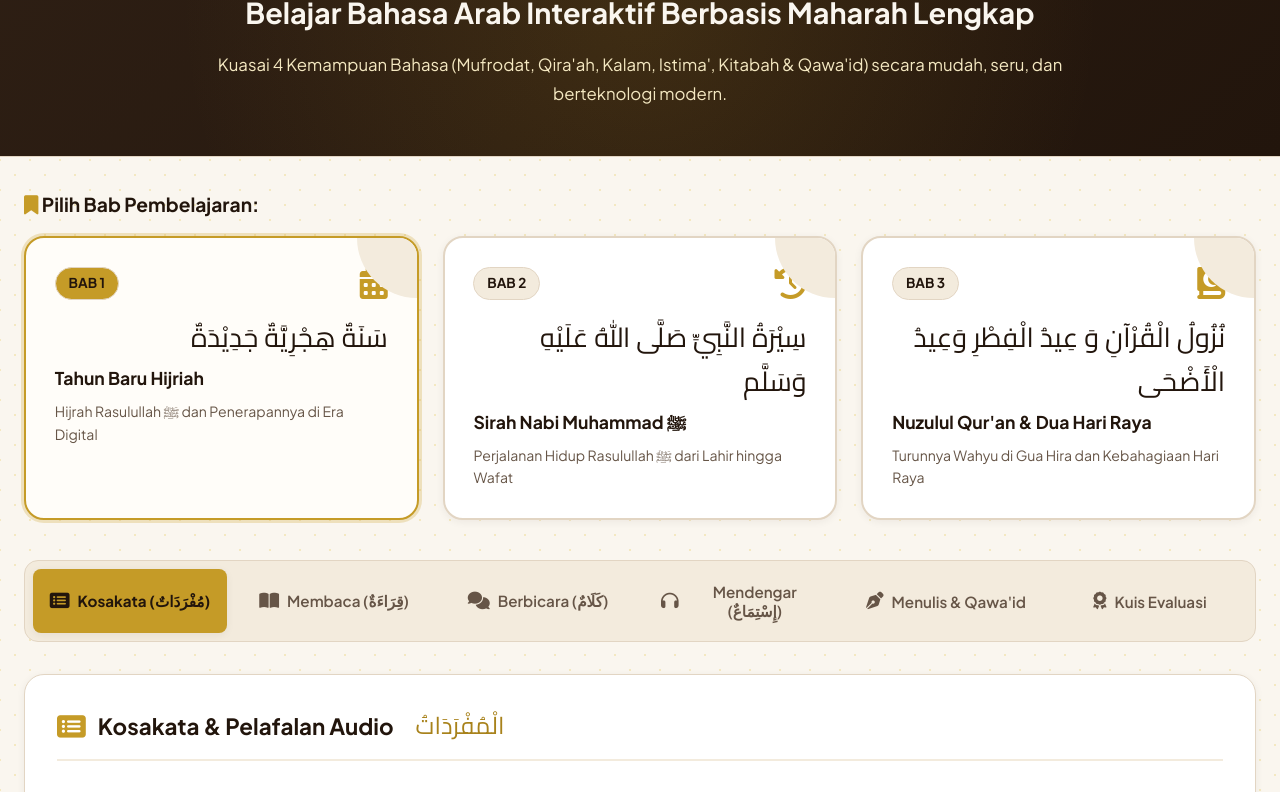
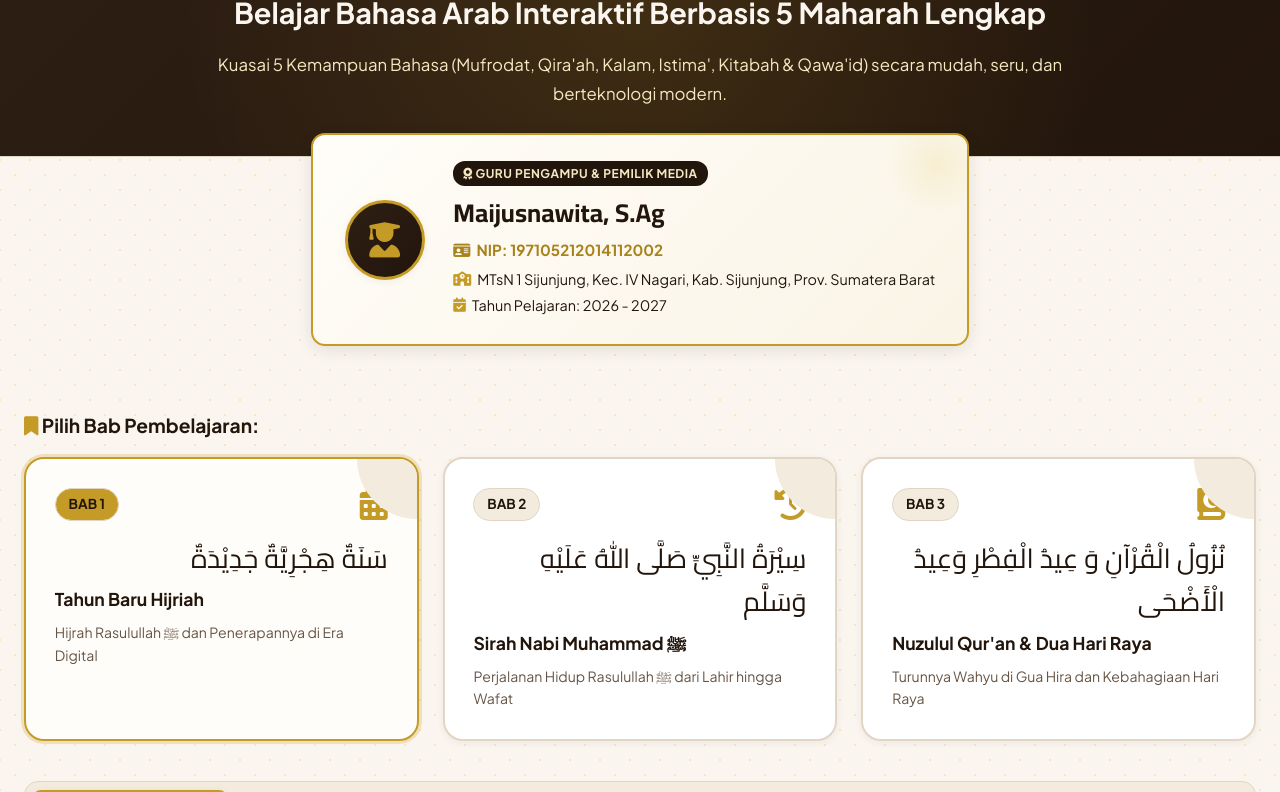
Before and after one commit to afifmashum61-oss/Arobiyatuna, a website: page index.html in a window 1280 px wide. Shown: the part 230-1022 px from the top of the page. Drawn offline with Linux system fonts and the light colour scheme; a web font is replaced by a local one.

Commit message:
Add teacher/owner identity card for Maijusnawita, S.Ag (MTsN 1 Sijunjung, NIP 197105212014112002, TP 2026-2027)

```diff
--- a/css/components.css
+++ b/css/components.css
@@ -1,6 +1,136 @@
 /* ==========================================================================
    Components CSS: Mufrodat, Qira'ah, Kalam, Istima', Qawa'id, & Kuis
    ========================================================================== */
+
+/* --------------------------------------------------------------------------
+   0. Teacher Identity Banner & Card
+   -------------------------------------------------------------------------- */
+.teacher-identity-banner {
+  margin: -1.5rem auto 2rem auto;
+  max-width: 1000px;
+  padding: 0 1rem;
+}
+
+.teacher-identity-card {
+  background: linear-gradient(135deg, #FFFDF8 0%, #FAF4E6 100%);
+  border: 2px solid var(--primary-gold);
+  border-radius: var(--radius-md);
+  padding: 1.5rem 2rem;
+  display: flex;
+  align-items: center;
+  gap: 1.8rem;
+  box-shadow: var(--shadow-md);
+  position: relative;
+  overflow: hidden;
+}
+
+.teacher-identity-card::before {
+  content: "";
+  position: absolute;
+  top: -20px;
+  right: -20px;
+  width: 100px;
+  height: 100px;
+  background: radial-gradient(circle, var(--gold-light) 0%, transparent 70%);
+  opacity: 0.6;
+  pointer-events: none;
+}
+
+.teacher-avatar {
+  width: 80px;
+  height: 80px;
+  border-radius: 50%;
+  background: linear-gradient(135deg, var(--dark-surface) 0%, var(--dark-bg) 100%);
+  color: var(--primary-gold);
+  display: flex;
+  align-items: center;
+  justify-content: center;
+  font-size: 2.2rem;
+  border: 3px solid var(--primary-gold);
+  flex-shrink: 0;
+  box-shadow: var(--shadow-sm);
+}
+
+.teacher-info {
+  flex-grow: 1;
+}
+
+.teacher-badge {
+  display: inline-block;
+  background-color: var(--dark-bg);
+  color: var(--gold-light);
+  font-size: 0.75rem;
+  font-weight: 700;
+  padding: 3px 10px;
+  border-radius: 12px;
+  margin-bottom: 0.4rem;
+  letter-spacing: 0.5px;
+}
+
+.teacher-name {
+  font-family: var(--font-arabic-heading);
+  font-size: 1.6rem;
+  color: var(--dark-bg);
+  margin-bottom: 0.3rem;
+  font-weight: 800;
+}
+
+.teacher-nip {
+  font-weight: 700;
+  font-size: 0.95rem;
+  color: var(--primary-gold-hover);
+  margin-bottom: 0.3rem;
+  display: flex;
+  align-items: center;
+  gap: 6px;
+}
+
+.teacher-school, .teacher-year {
+  font-size: 0.9rem;
+  color: var(--text-dark);
+  margin-bottom: 0.2rem;
+  display: flex;
+  align-items: center;
+  gap: 6px;
+}
+
+.teacher-school i, .teacher-year i {
+  color: var(--primary-gold);
+}
+
+/* Signature Block inside Certificate Modal */
+.cert-signature-block {
+  margin-top: 1.5rem;
+  padding-top: 1rem;
+  border-top: 1.5px dashed var(--primary-gold);
+  display: flex;
+  flex-direction: column;
+  align-items: center;
+}
+
+.cert-signature-title {
+  font-size: 0.8rem;
+  color: var(--text-muted);
+  margin-bottom: 0.2rem;
+}
+
+.cert-teacher-name {
+  font-family: var(--font-arabic-heading);
+  font-weight: 800;
+  font-size: 1.2rem;
+  color: var(--dark-bg);
+}
+
+.cert-teacher-nip {
+  font-size: 0.85rem;
+  font-weight: 600;
+  color: var(--primary-gold-hover);
+}
+
+.cert-school-name {
+  font-size: 0.8rem;
+  color: var(--text-muted);
+}
 
 /* --------------------------------------------------------------------------
    1. Mufrodat Section & Flashcards
--- a/index.html
+++ b/index.html
@@ -3,7 +3,7 @@
 <head>
   <meta charset="UTF-8">
   <meta name="viewport" content="width=device-width, initial-scale=1.0">
-  <title>Media Pembelajaran Bahasa Arab Interaktif</title>
+  <title>Arobiyatuna - Media Pembelajaran Bahasa Arab Interaktif | MTsN 1 Sijunjung</title>
 
   <!-- FontAwesome Icons & Google Fonts -->
   <link rel="stylesheet" href="https://cdnjs.cloudflare.com/ajax/libs/font-awesome/6.4.0/css/all.min.css">
@@ -23,6 +23,7 @@
         </div>
       </a>
       <ul class="nav-menu">
+        <li><a href="#teacher-profile" class="nav-link"><i class="fas fa-user-check"></i> Profil Guru</a></li>
         <li><a href="#chapters" class="nav-link active"><i class="fas fa-book"></i> Materi Bab</a></li>
         <li><a href="#evaluation" class="nav-link" onclick="document.querySelector('[data-tab=kuis]').click()"><i class="fas fa-trophy"></i> Kuis Evaluasi</a></li>
       </ul>
@@ -33,12 +34,32 @@
   <section class="hero-banner">
     <div class="hero-content">
       <h1 class="hero-arabic-title">مَلْعَبُ التَّعَلُّمِ لِلُّغَةِ العَرَبِيَّةِ</h1>
-      <div class="hero-title">Belajar Bahasa Arab Interaktif Berbasis Maharah Lengkap</div>
+      <div class="hero-title">Belajar Bahasa Arab Interaktif Berbasis 5 Maharah Lengkap</div>
       <p class="hero-desc">
-        Kuasai 4 Kemampuan Bahasa (Mufrodat, Qira'ah, Kalam, Istima', Kitabah & Qawa'id) secara mudah, seru, dan berteknologi modern.
+        Kuasai 5 Kemampuan Bahasa (Mufrodat, Qira'ah, Kalam, Istima', Kitabah & Qawa'id) secara mudah, seru, dan berteknologi modern.
       </p>
     </div>
   </section>
+
+  <!-- Teacher / Owner Identity Banner Card -->
+  <div class="teacher-identity-banner" id="teacher-profile">
+    <div class="teacher-identity-card">
+      <div class="teacher-avatar">
+        <i class="fas fa-user-graduate"></i>
+      </div>
+      <div class="teacher-info">
+        <span class="teacher-badge"><i class="fas fa-award"></i> GURU PENGAMPU & PEMILIK MEDIA</span>
+        <h3 class="teacher-name">Maijusnawita, S.Ag</h3>
+        <div class="teacher-nip"><i class="fas fa-id-card"></i> NIP: 197105212014112002</div>
+        <div class="teacher-school">
+          <i class="fas fa-school"></i> MTsN 1 Sijunjung, Kec. IV Nagari, Kab. Sijunjung, Prov. Sumatera Barat
+        </div>
+        <div class="teacher-year">
+          <i class="fas fa-calendar-check"></i> Tahun Pelajaran: 2026 - 2027
+        </div>
+      </div>
+    </div>
+  </div>
 
   <!-- Main Content Container -->
   <main class="main-content">
@@ -183,7 +204,15 @@
         <span>Jumlah Benar: <strong id="cert-correct">0</strong></span>
       </div>
 
-      <div style="margin-top: 1.8rem;">
+      <!-- Teacher Signature Block -->
+      <div class="cert-signature-block">
+        <div class="cert-signature-title">Guru Pengampu Bahasa Arab:</div>
+        <div class="cert-teacher-name">Maijusnawita, S.Ag</div>
+        <div class="cert-teacher-nip">NIP. 197105212014112002</div>
+        <div class="cert-school-name">MTsN 1 Sijunjung | TP 2026 - 2027</div>
+      </div>
+
+      <div style="margin-top: 1.5rem;">
         <button id="btn-close-cert" class="btn btn-primary btn-lg">
           <i class="fas fa-redo"></i> Kembali ke Menu Utama
         </button>
@@ -194,11 +223,13 @@
   <!-- Footer -->
   <footer class="app-footer">
     <div class="footer-content">
-      <div style="font-family: var(--font-arabic-heading); font-size: 1.3rem; color: var(--primary-gold); margin-bottom: 0.4rem;">
-        Media Pembelajaran Bahasa Arab Interaktif
+      <div style="font-family: var(--font-arabic-heading); font-size: 1.4rem; color: var(--primary-gold); margin-bottom: 0.4rem;">
+        العَرَبِيَّةُ التَّفَاعُلِيَّةُ - Arobiyatuna
       </div>
-      <p class="footer-text">
-        Dirancang khusus untuk mendukung pembelajaran Bahasa Arab digital interaktif yang menyenangkan dan komprehensif.
+      <p class="footer-text" style="line-height: 1.6;">
+        Media Pembelajaran Bahasa Arab Interaktif Berbasis 5 Maharah<br>
+        <strong>Pengembang & Pemilik Media:</strong> Maijusnawita, S.Ag (NIP: 197105212014112002)<br>
+        MTsN 1 Sijunjung, Kec. IV Nagari, Kab. Sijunjung, Prov. Sumatera Barat | Tahun Pelajaran 2026 - 2027
       </p>
     </div>
   </footer>
```
